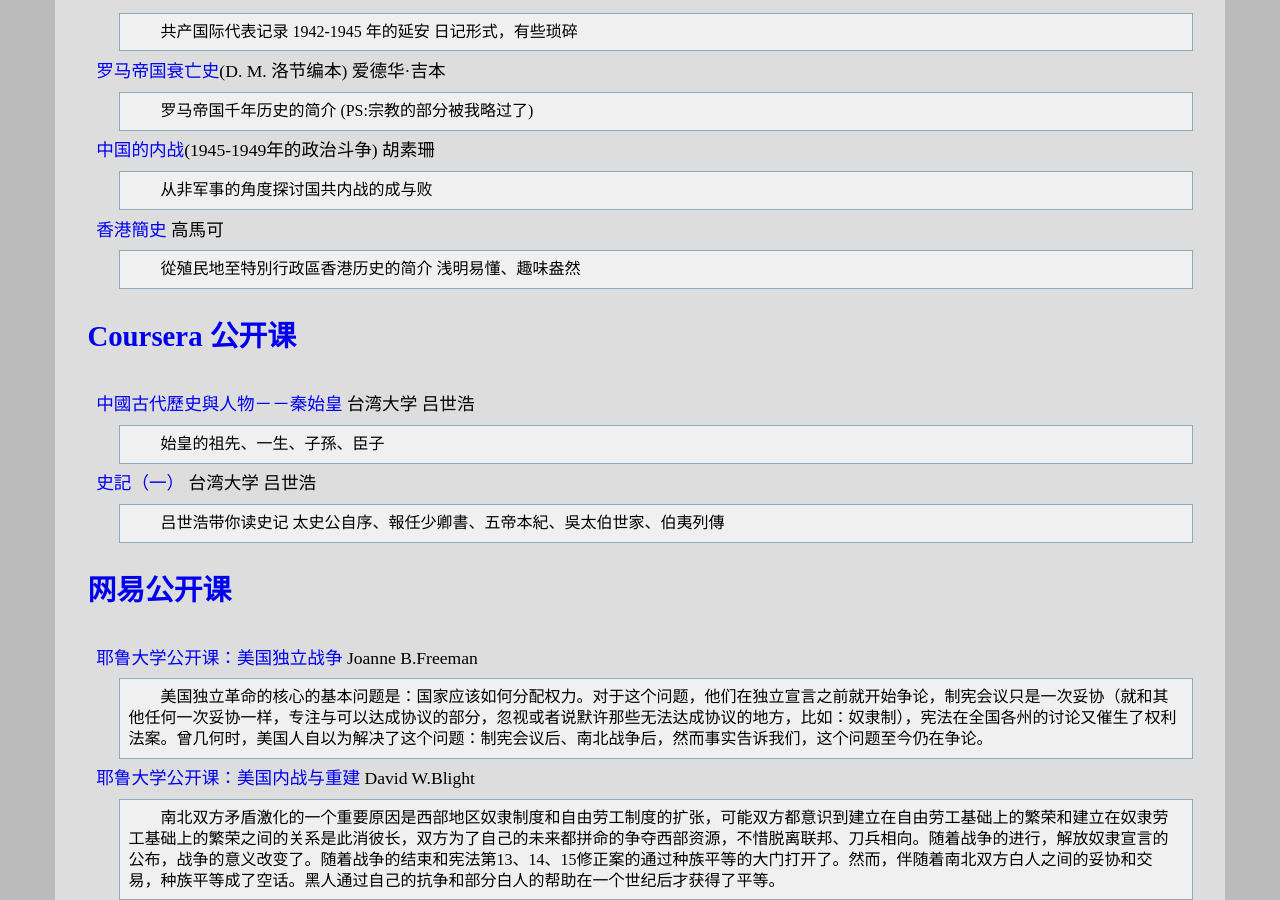
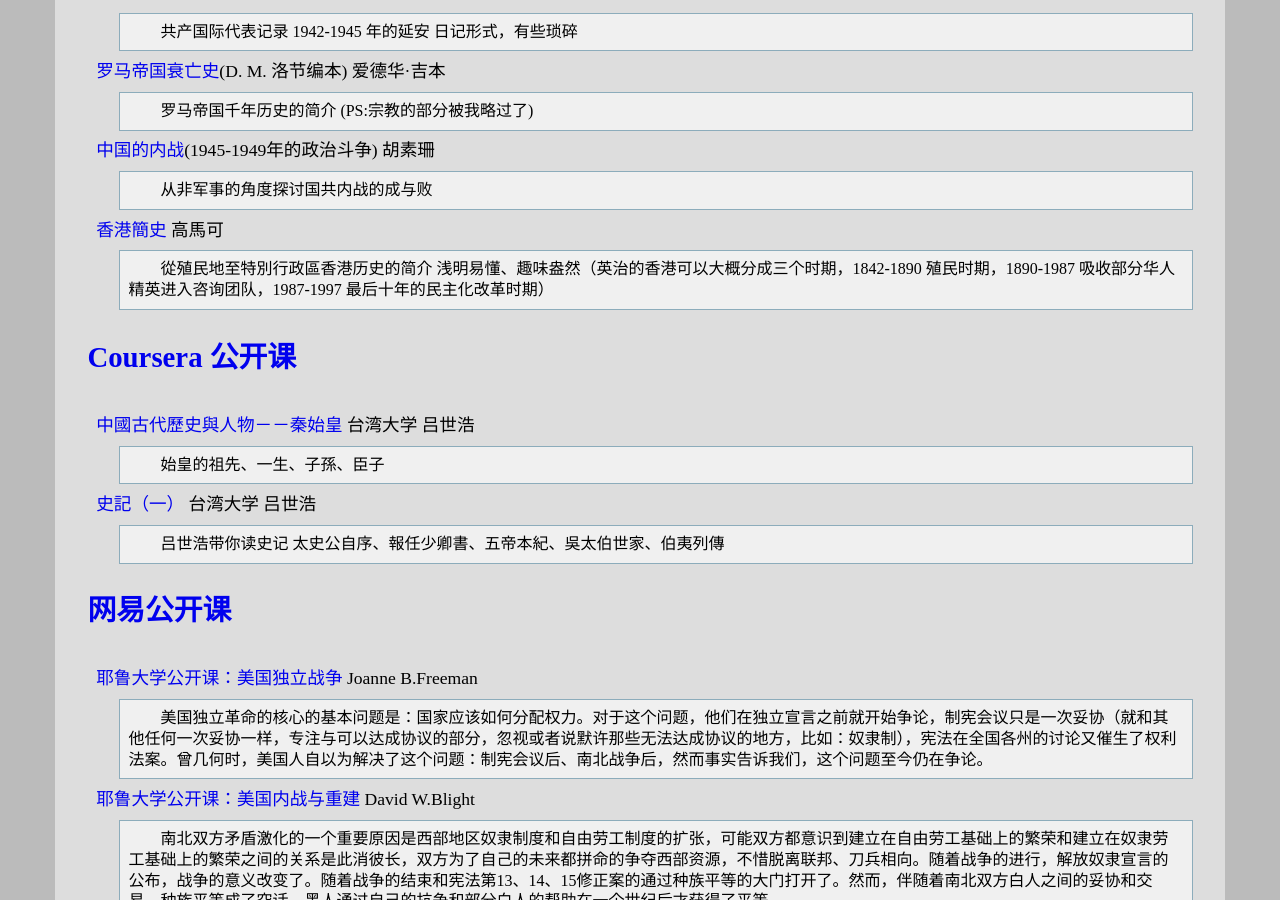
Before and after one commit to leiqin/leiqin.github.io, a Jekyll site: the page built from shoucang/history.markdown, in a window 1280 px wide and 900 px high, scrolled down 1551 px. Built offline with Jekyll 4.4.1, drawn with Linux system fonts in a browser that asks for light colours; comment, search, counter and statistics services are not loaded.

Commit message:
_ 小修改

```diff
--- a/shoucang/history.markdown
+++ b/shoucang/history.markdown
@@ -59,7 +59,7 @@ title: 以史为镜
 :	从非军事的角度探讨国共内战的成与败
 
 [香港簡史](http://book.douban.com/subject/24855510/) 高馬可
-:	從殖民地至特別行政區香港历史的简介 浅明易懂、趣味盎然
+:	從殖民地至特別行政區香港历史的简介 浅明易懂、趣味盎然（英治的香港可以大概分成三个时期，1842-1890 殖民时期，1890-1987 吸收部分华人精英进入咨询团队，1987-1997 最后十年的民主化改革时期）
 
 ### [Coursera 公开课](https://www.coursera.org/)
 
```
